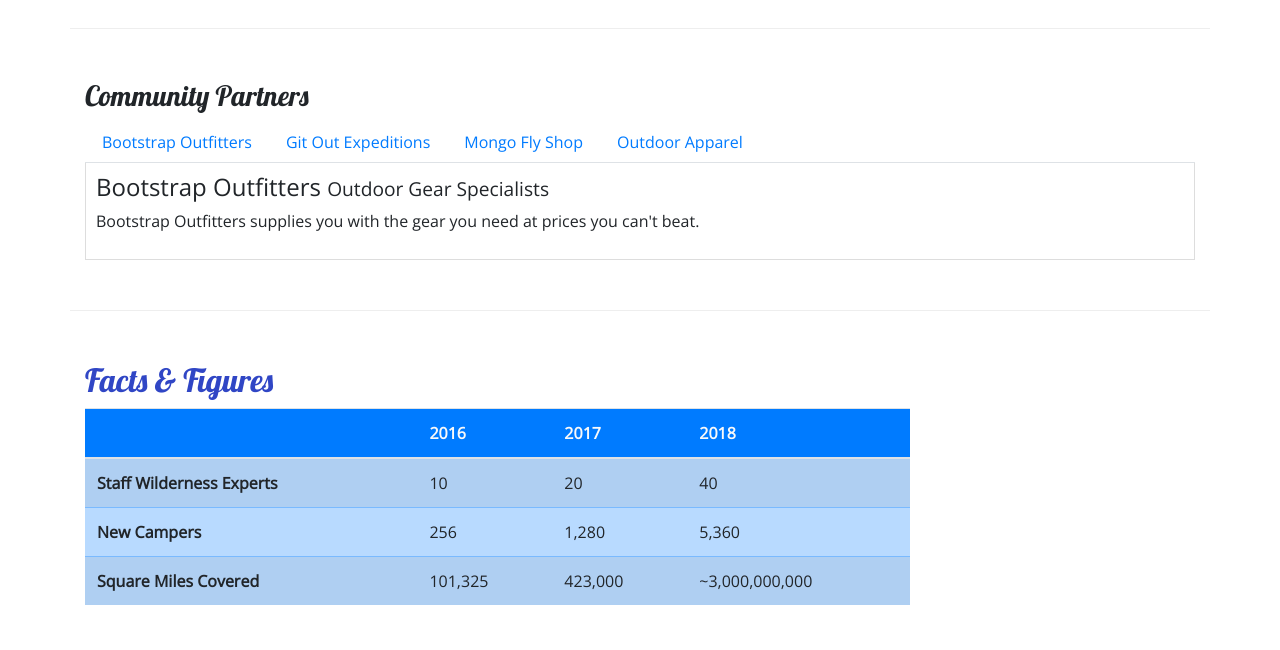
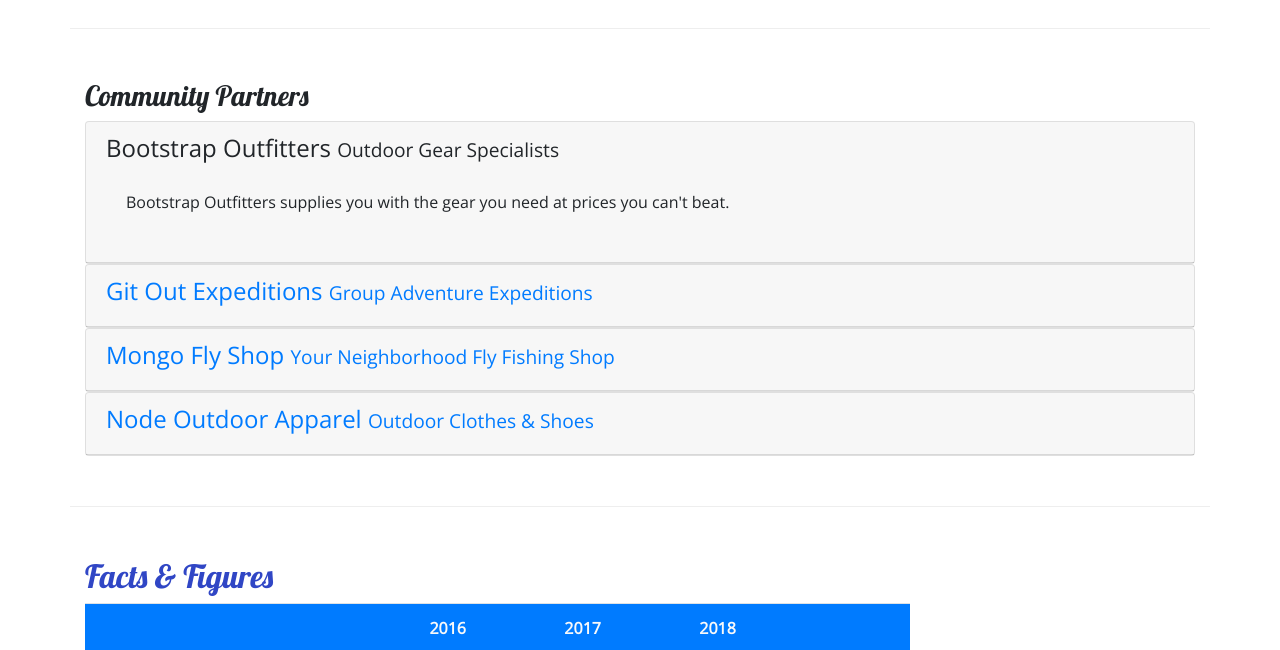
Before and after one commit to albertgarcia1324/nucampsite, a website: page aboutus.html in a window 1280 px wide. Shown: the part 800-1450 px from the top of the page. Drawn offline with nearby package versions, Linux system fonts and the light colour scheme.

Commit message:
Accordion

```diff
--- a/aboutus.html
+++ b/aboutus.html
@@ -101,28 +101,62 @@
         <div class="row row-content">
             <div class="col">
                 <h3>Community Partners</h3>
-                <ul class="nav nav-tabs">
-                    <li class="nav-item active"><a class="nav-link" href="#bootstrap" role="tab" data-toggle="tab">Bootstrap Outfitters</a></li>
-                    <li class="nav-item"><a class="nav-link" href="#git" role="tab" data-toggle="tab">Git Out Expeditions</a></li>
-                    <li class="nav-item"><a class="nav-link" href="#mongo" role="tab" data-toggle="tab">Mongo Fly Shop</a></li>
-                    <li class="nav-item"><a class="nav-link" href="#node" role="tab" data-toggle="tab">Outdoor Apparel</a></li>
-                </ul>
-                <div class="tab-content">
-                    <div role="tabpanel" class="tab-pane fade show active" id="bootstrap">
-                        <h4>Bootstrap Outfitters <small>Outdoor Gear Specialists</small></h4>
-                        <p class="d-none d-sm-block">Bootstrap Outfitters supplies you with the gear you need at prices you can't beat.</p>
+                <div id="accordion">
+                    <div class="card">
+                        <div role="tab" class="card-header">
+                            <h4>
+                                <a data-toggle="collapse" data-target="#bootstrap">
+                                    Bootstrap Outfitters <small>Outdoor Gear Specialists</small>
+                                </a>
+                            </h4>
+                            <div class="collapse show" id="bootstrap" data-parent="#accordion">
+                                <div class="card-body">
+                                    <p class="d-none d-sm-block">Bootstrap Outfitters supplies you with the gear you need at prices you can't beat.</p>
+                                </div>
+                            </div>
+                        </div>
                     </div>
-                    <div role="tabpanel" class="tab-pane fade" id="git">
-                        <h4>Git Out Expeditions <small>Group Adventure Expeditions</small></h4>
-                        <p class="d-none d-sm-block">Join Git Out Expeditions to explore new horizons with a group of other adventurers!</p>
+                    <div class="card">
+                        <div role="tab" class="card-header">
+                            <h4>
+                                <a class="collapsed" data-toggle="collapse" data-target="#git">
+                                    Git Out Expeditions <small>Group Adventure Expeditions</small>
+                                </a>
+                            </h4>
+                            <div class="collapse" id="git" data-parent="#accordion">
+                                <div class="card-body">
+                                    <p class="d-none d-sm-block">Join Git Out Expeditions to explore new horizons with a group of other adventurers!</p>
+                               </div>
+                            </div>
+                        </div>
                     </div>
-                    <div role="tabpanel" class="tab-pane fade" id="mongo">
-                        <h4>Mongo Fly Shop <small>Your Neighborhood Fly Fishing Shop</small></h4>
-                        <p class="d-none d-sm-block">Need a new fishing pole, a tacklebox, or flies of all kinds? Stop by Mongo Fly Shop.</p>
+                    <div class="card">
+                        <div role="tab" class="card-header">
+                            <h4>
+                                <a class="collapsed" data-toggle="collapse" data-target="#mongo">
+                                    Mongo Fly Shop <small>Your Neighborhood Fly Fishing Shop</small>
+                                </a>
+                            </h4>
+                            <div class="collapse" id="mongo" data-parent="#accordion">
+                                <div class="card-body">
+                                    <p class="d-none d-sm-block">Need a new fishing pole, a tacklebox, or flies of all kinds? Stop by Mongo Fly Shop.</p>
+                                </div>
+                            </div>
+                        </div>
                     </div>
-                    <div role="tabpanel" class="tab-pane fade" id="node">
-                        <h4>Node Outdoor Apparel <small>Outdoor Clothes & Shoes</small></h4>
-                        <p class="d-none d-sm-block">From polar fleeces to swimsuits, hiking boots to waders, a visit to Node will be sure to get you covered.</p>
+                    <div class="card">
+                        <div role="tab" class="card-header">
+                            <h4>
+                                <a class="collapsed" data-toggle="collapse" data-target="#node">
+                                    Node Outdoor Apparel <small>Outdoor Clothes & Shoes</small>
+                                </a>
+                            </h4>
+                            <div class="collapse" id="node" data-parent="#accordion">
+                                <div class="card-body">
+                                    <p class="d-none d-sm-block">From polar fleeces to swimsuits, hiking boots to waders, a visit to Node will be sure to get you covered.</p>
+                                </div>
+                            </div>
+                        </div>
                     </div>
                 </div>
             </div>
```
Also changed, not shown: css/styles.css (line endings or trailing spaces).
